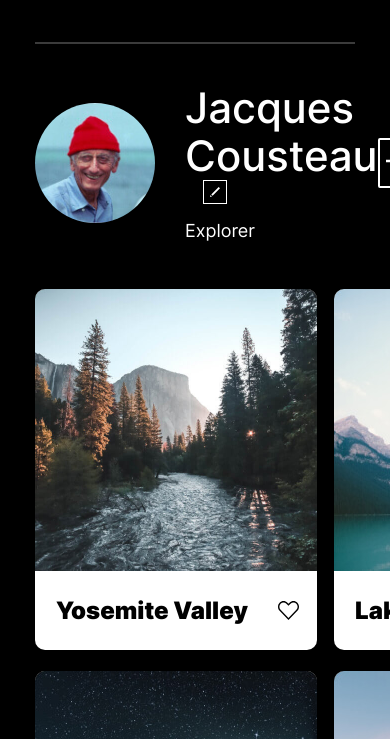
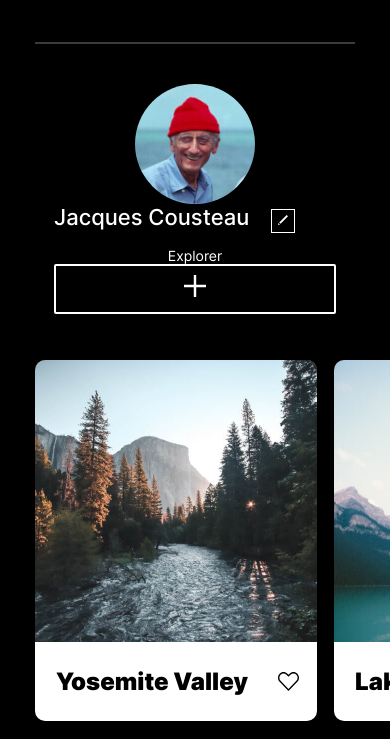
Before and after one commit to JulieBodette/web_project_4, a plain HTML site: page index.html in a window 390 px wide. Shown: the part 81-820 px from the top of the page. Drawn offline with Linux system fonts and the light colour scheme.

Commit message:
feat:started changing profile to work on mobile resolution

```diff
--- a/blocks/profile.css
+++ b/blocks/profile.css
@@ -70,3 +70,32 @@
   border-radius: 2px;
   cursor: pointer; /*mouse changes on hover */
 }
+
+/*styles for 320px screen*/
+@media screen and (max-width: 500px) {
+  .profile {
+    grid-template-areas:
+      "avatar"
+      "info"
+      "add-button";
+    /*grid-row-gap: 30px;*/
+    grid-template-columns: minmax(auto, 282px); /*only one column now */
+  }
+
+  .profile__avatar {
+    margin: 0px auto 0px auto; /* top right bottom left */
+  }
+
+  .profile__info-name {
+    font-size: 22px;
+    line-height: 27px;
+    text-align: center;
+  }
+
+  .profile__info-title {
+    margin: 14px 0px 0px 0px; /* top right bottom left */
+    font-size: 14px;
+    line-height: 17px;
+    text-align: center;
+  }
+}
```
